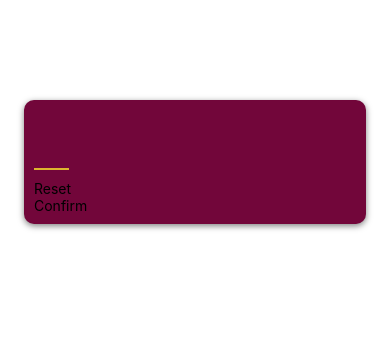
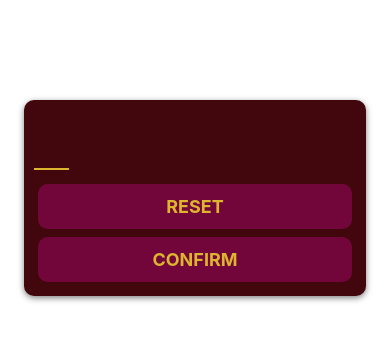
Before and after one commit to aleks930819/react-native-project-2, a React Native app: screen / in a window 390 px wide. Shown: the top 340 px of the page. Built offline with nearby package versions, Linux system fonts and the light colour scheme.

Commit message:
added custom button

```diff
--- a/components/PrimaryButton.js
+++ b/components/PrimaryButton.js
@@ -1,11 +1,52 @@
-import { View, Text } from 'react-native';
+import { View, Text, Pressable, StyleSheet } from 'react-native';
 
 const PrimaryButton = ({ children }) => {
   return (
-    <View>
-      <Text>{children}</Text>
+    <View style={styles.buttonOuter}>
+      <Pressable
+        onPress={() => console.log('Pressed')}
+        android_ripple={{
+          color: '#ddb52f',
+        }}
+        style={({ presed }) => ({
+          ...styles.button,
+          ...(presed && styles.pressed),
+        })}
+      >
+        <Text style={styles.buttonText}>{children}</Text>
+      </Pressable>
     </View>
   );
 };
 
 export default PrimaryButton;
+
+const styles = StyleSheet.create({
+  buttonOuter: {
+    backgroundColor: '#72063a',
+    borderRadius: 10,
+    margin: 4,
+    overflow: 'hidden',
+  },
+  button: {
+    backgroundColor: '#72063a',
+    paddingVertical: 12,
+    paddingHorizontal: 24,
+    elevation: 5,
+    shadowColor: '#000',
+    shadowOffset: { width: 0, height: 2 },
+    shadowRadius: 6,
+    shadowOpacity: 0.5,
+  },
+  buttonText: {
+    color: '#ddb52f',
+    fontSize: 18,
+    fontWeight: 'bold',
+    alignSelf: 'center',
+    textTransform: 'uppercase',
+  },
+
+  pressed: {
+    opacity: 0.65,
+  },
+});
--- a/screens/StartGame.js
+++ b/screens/StartGame.js
@@ -25,7 +25,7 @@
     padding: 10,
     marginTop: 100,
     marginHorizontal: 24,
-    backgroundColor: '#72063a',
+    backgroundColor: '#42060d',
     borderRadius: 10,
     elevation: 5,
     shadowColor: '#000',
```
